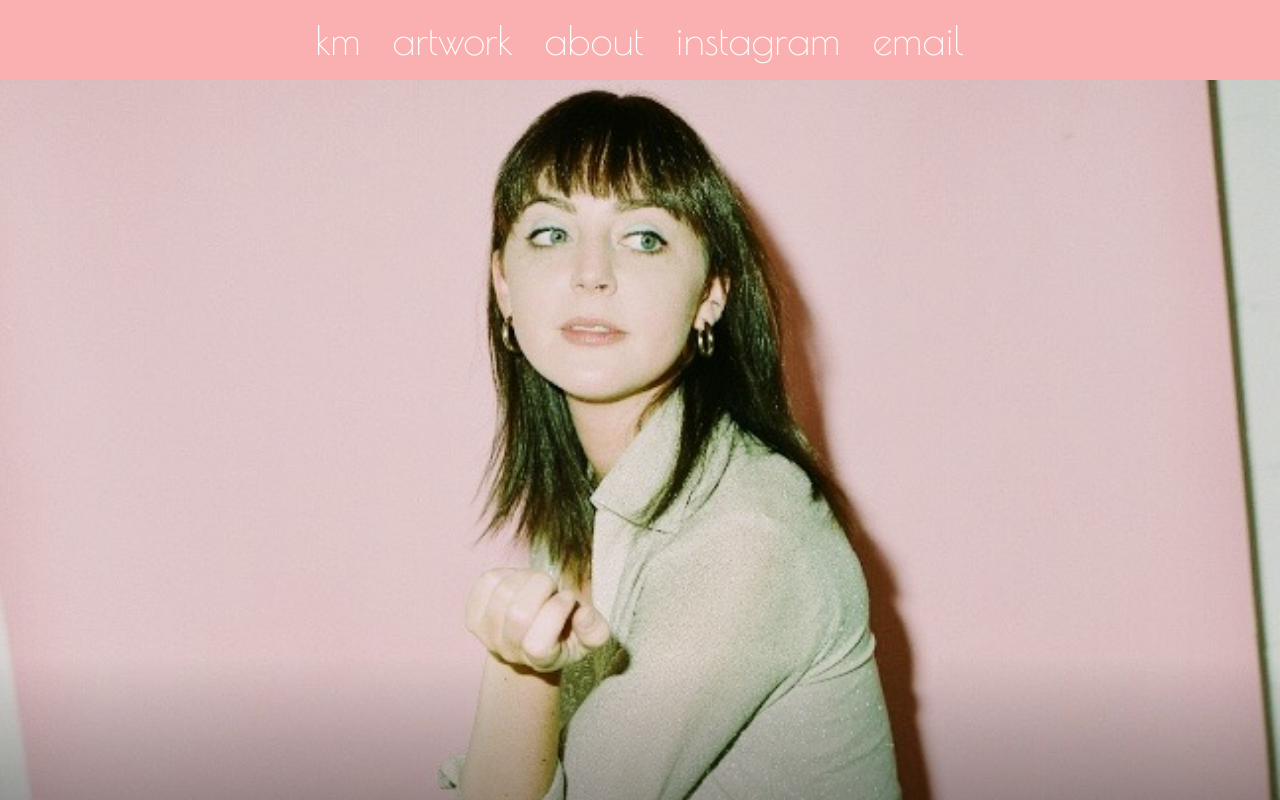
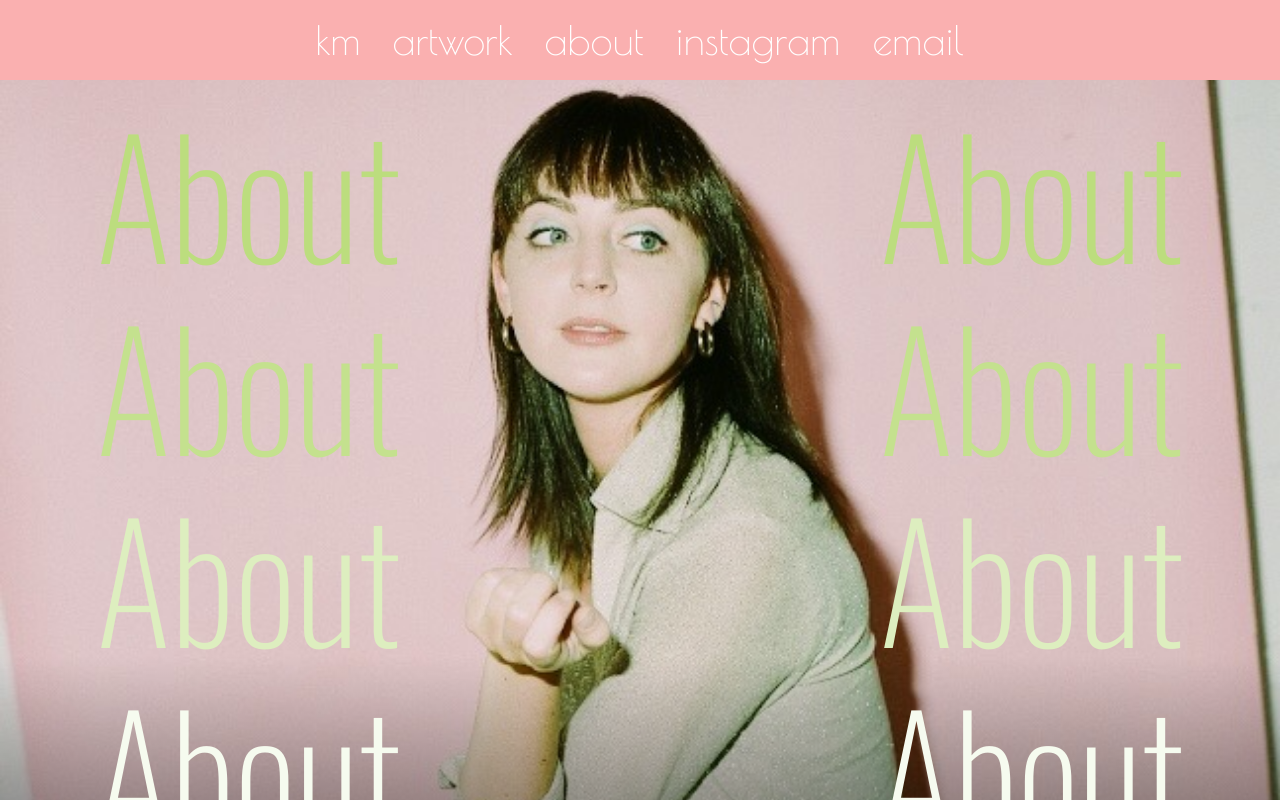
Before and after one commit to jaredgoldman/kathleen, a Next.js app: page /bio in a window 1280 px wide. Shown: the top 800 px of the page. Built offline with nearby package versions, Linux system fonts and the light colour scheme.

Commit message:
add about heaadings to bio

```diff
--- a/components/Biography.js
+++ b/components/Biography.js
@@ -2,10 +2,25 @@ import React from 'react'
 import styles from './Biography.module.scss'
 
 export default function Biography() {
+  const renderAboutText = () => {
+    return ['#BCDD7E', '#C4E18E', '#DDEEBF', '#F6FBEF'].map((color) => {
+      return (
+        <div className={styles.aboutRow}>
+          <div style={{ color: color }}>About</div>
+          <div style={{ color: color }}>About</div>
+        </div>
+      )
+    })
+  }
   return (
     <div className={styles.root}>
       <div className={styles.moduleOne}>
-        <div className={styles.fade}></div>
+        <div className={styles.fade}>
+          <div className={styles.aboutText}>
+            <div className={styles.smallAbout}>About</div>
+            {renderAboutText()}
+          </div>
+        </div>
       </div>
       <div className={styles.bioContainer}>
         <div className={styles.bio}>
--- a/components/Biography.module.scss
+++ b/components/Biography.module.scss
@@ -36,6 +36,85 @@
   z-index: 1;
   background: linear-gradient(transparent 40%, black 100%);
 }
+.aboutText {
+  width: 100%;
+  display: flex;
+  flex-direction: column;
+  align-items: center;
+  justify-content: flex-start;
+}
+
+.aboutRow {
+  display: flex;
+  width: 85%;
+  justify-content: space-between;
+  color: black;
+  font-size: 7rem;
+  margin: 1rem 0;
+  transform: translateY(-10rem);
+
+  @media only screen and (max-width: 600px) {
+    display: none;
+  }
+
+  @media only screen and (min-width: 500px) {
+    font-size: 4rem;
+    transform: translateY(-5rem);
+  }
+  @media only screen and (min-width: 500px) {
+    font-size: 4rem;
+    transform: translateY(-5rem);
+  }
+
+  @media only screen and (min-width: 800px) {
+    font-size: 5rem;
+    transform: translateY(-5rem);
+  }
+
+  @media only screen and (min-width: 1000px) {
+    font-size: 8rem;
+    transform: translateY(-10rem);
+  }
+
+  @media only screen and (min-width: 1200px) {
+    font-size: 10rem;
+    transform: translateY(-15rem);
+  }
+
+  @media only screen and (min-width: 1500px) {
+    font-size: 10rem;
+    transform: translateY(-20rem);
+  }
+
+  @media only screen and (min-width: 1800px) {
+    font-size: 10rem;
+    transform: translateY(-40rem);
+  }
+
+  @media only screen and (min-width: 2000px) {
+    font-size: 10rem;
+    transform: translateY(-50rem);
+  }
+
+  @media only screen and (min-width: 2400px) {
+    font-size: 13rem;
+    transform: translateY(-60rem);
+  }
+}
+
+.smallAbout {
+  display: none;
+  font-size: 4rem;
+  color: #000000;
+  transform: translateY(18rem);
+  background-color: rgb(200, 207, 200);
+  padding: 1rem;
+  border-radius: 10px;
+
+  @media only screen and (max-width: 600px) {
+    display: flex;
+  }
+}
 
 .fadeReverse {
   position: relative;
@@ -70,6 +149,7 @@
 .bio {
   width: 90%;
   font-size: 2rem;
+  color: #d4dbc7;
 
   @media screen and (max-width: 600px) {
     font-size: 1.5rem;
--- a/styles/ArtGallery.scss
+++ b/styles/ArtGallery.scss
@@ -4,10 +4,13 @@
   align-items: center;
   margin-bottom: 3rem;
   margin-top: 3rem;
+  font-family: 'Poiret One', cursive;
+  color: #fab0b0;
+}
 
-  // @media screen and (max-width: 900px) {
-  //   margin-top: 3rem;
-  // }
+.art-gallery_heading {
+  margin-bottom: 1.85rem;
+  font-size: 4rem;
 }
 
 .art-gallery_image-container {
@@ -30,8 +33,25 @@
 }
 
 .art-gallery_caption {
-  color: white;
   margin-top: 0.75rem;
-  font-family: 'Poiret One', cursive;
   font-size: 1.25rem;
+  color: #fdcccc;
 }
+
+.art-gallery_caption-wide {
+  margin-top: 0.75rem;
+  font-size: 1.25rem;
+  position: relative;
+  bottom: 10rem;
+  color: #fdcccc;
+
+  @media only screen and (min-width: 1500px) {
+    bottom: 8rem;
+  }
+  @media only screen and (min-width: 1700px) {
+    bottom: 6rem;
+  }
+  @media only screen and (min-width: 1800px) {
+    bottom: 2rem;
+  }
+}
```
Also changed, not shown: components/ArtGallery.js (+16 -2 lines), public/images/index.js (+6 -2 lines), public/images/art/pinkFlower.jpg (added), 1 other file (tests, documents, lock files or other folders).
